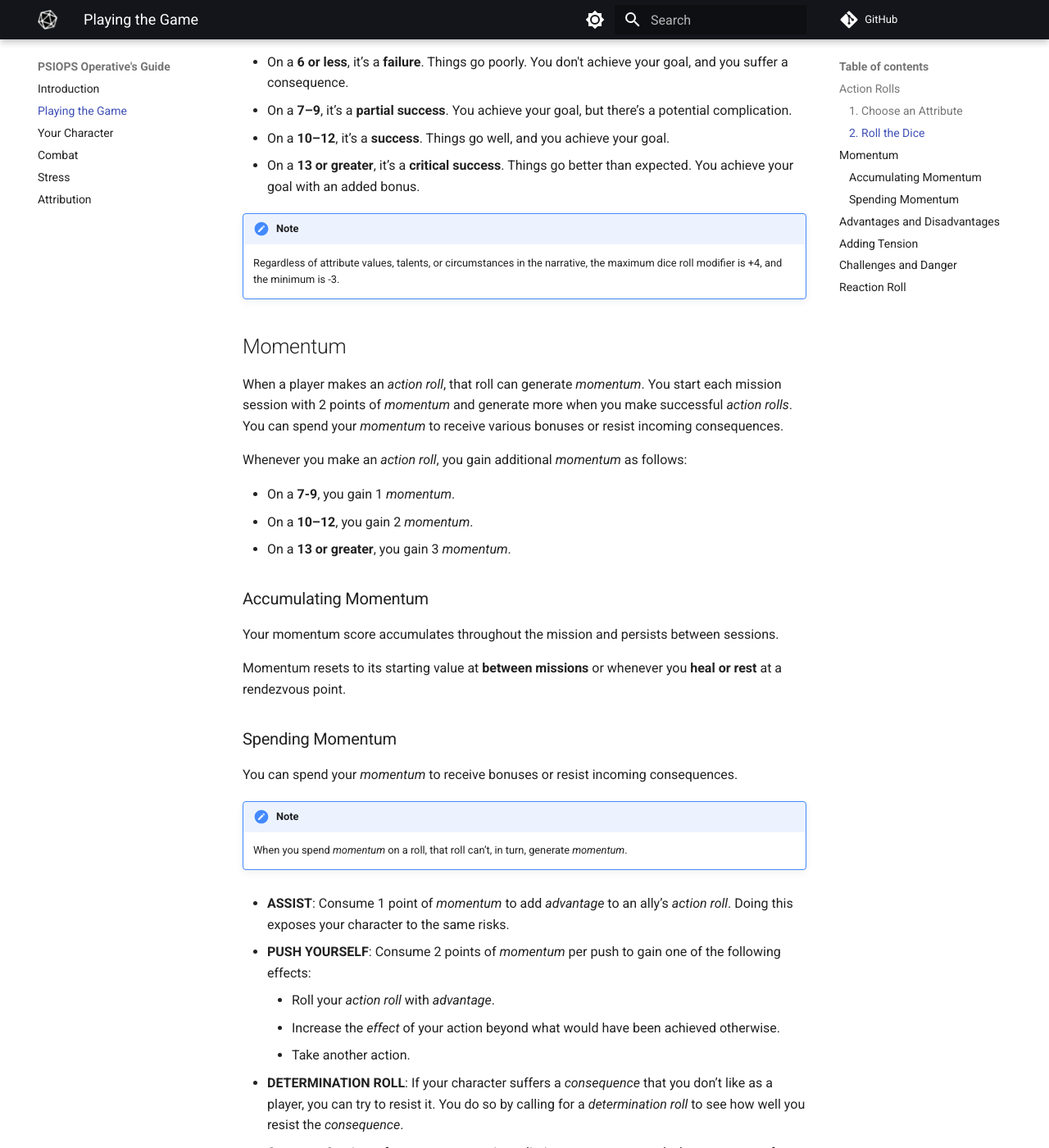
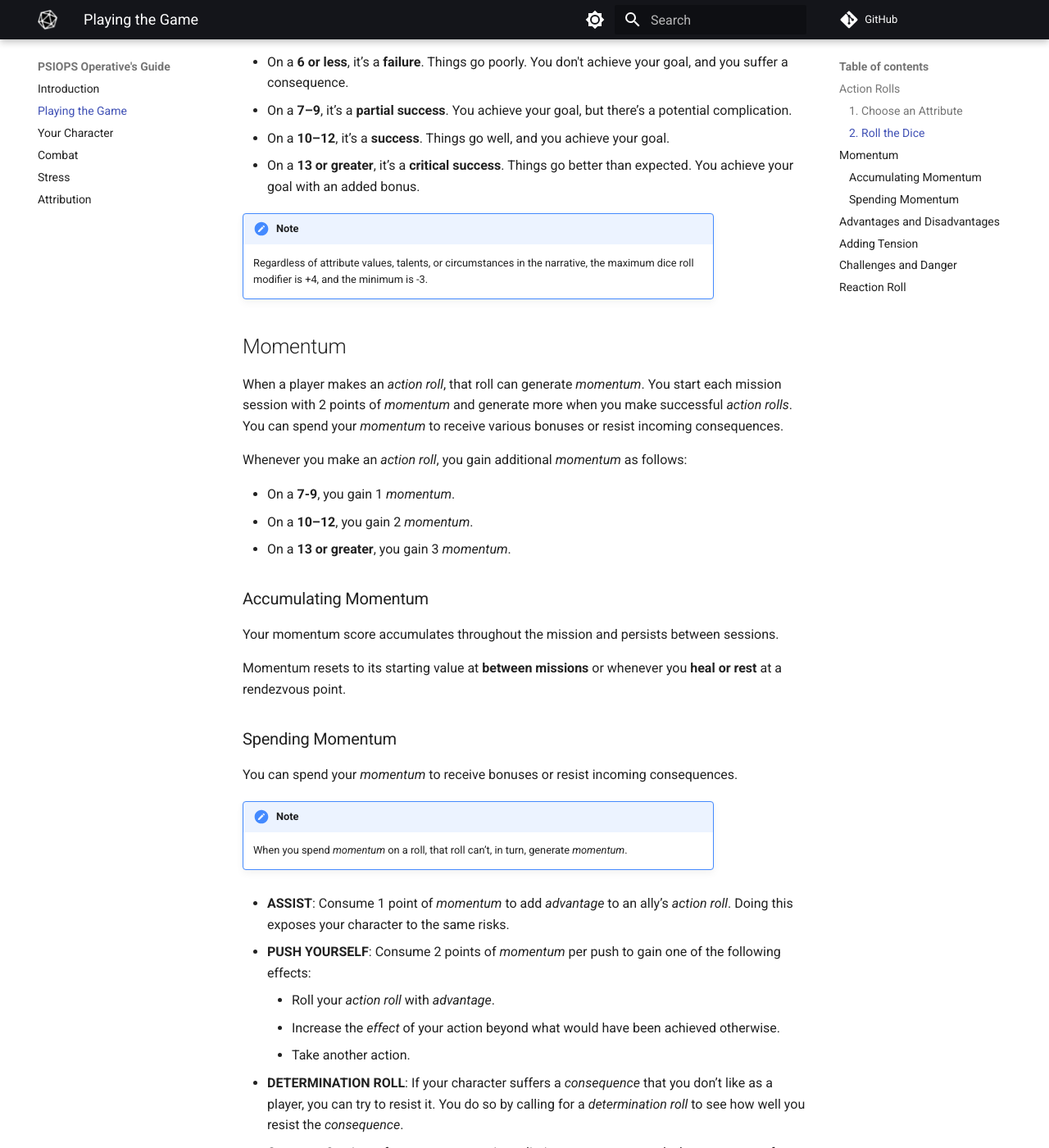
Before and after one commit to joemoose/psiops, an MkDocs documentation site: the page built from docs/playing.md, in a window 1280 px wide and 1400 px high, scrolled down 930 px. Shown: the whole window at 82% size. Built offline with MkDocs 1.6.1 and Material for MkDocs 9.7.7, drawn with Linux system fonts in a browser that asks for light colours; comment, search, counter and statistics services are not loaded.

Commit message:
Update extra.css

```diff
--- a/docs/extra.css
+++ b/docs/extra.css
@@ -20,7 +20,7 @@
 tr,
 td,
 li {
-/*  max-width: 60ch; */
+	max-width: 80ch;
 }
 .md-typeset table:not([class]) th,
 .md-typeset table:not([class]) td {
```
